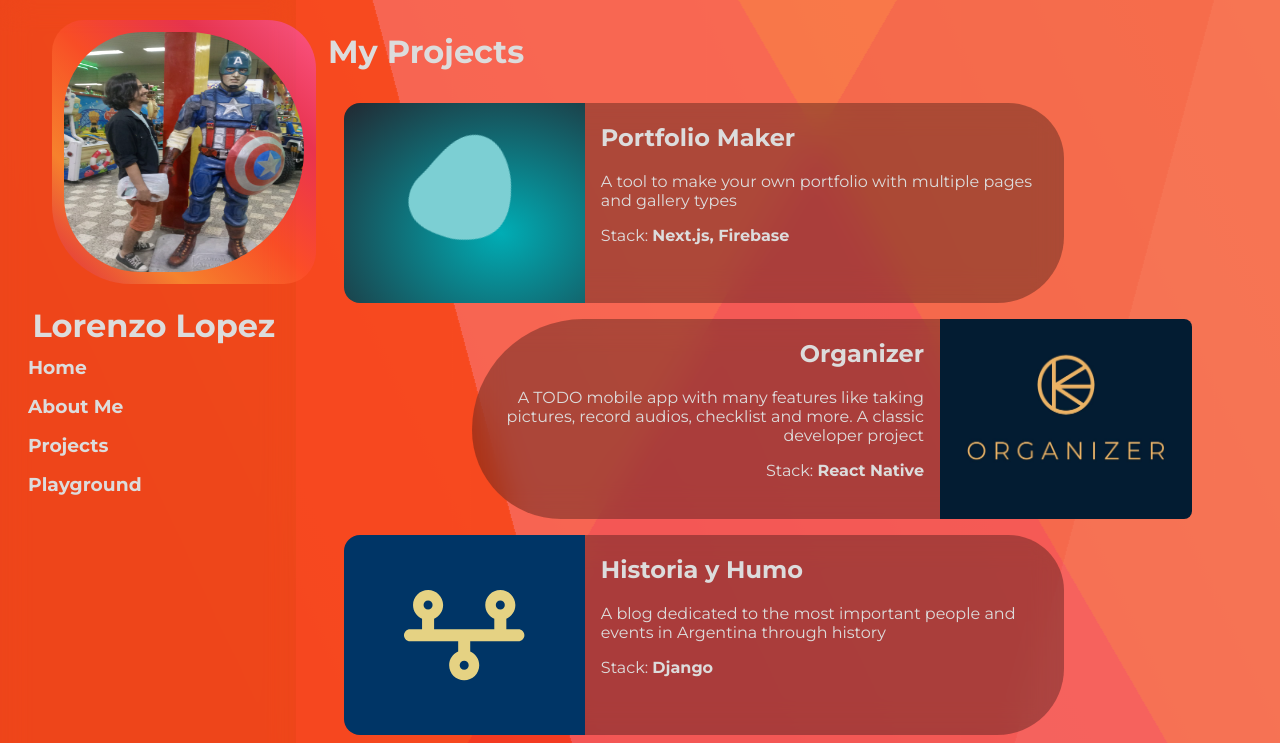
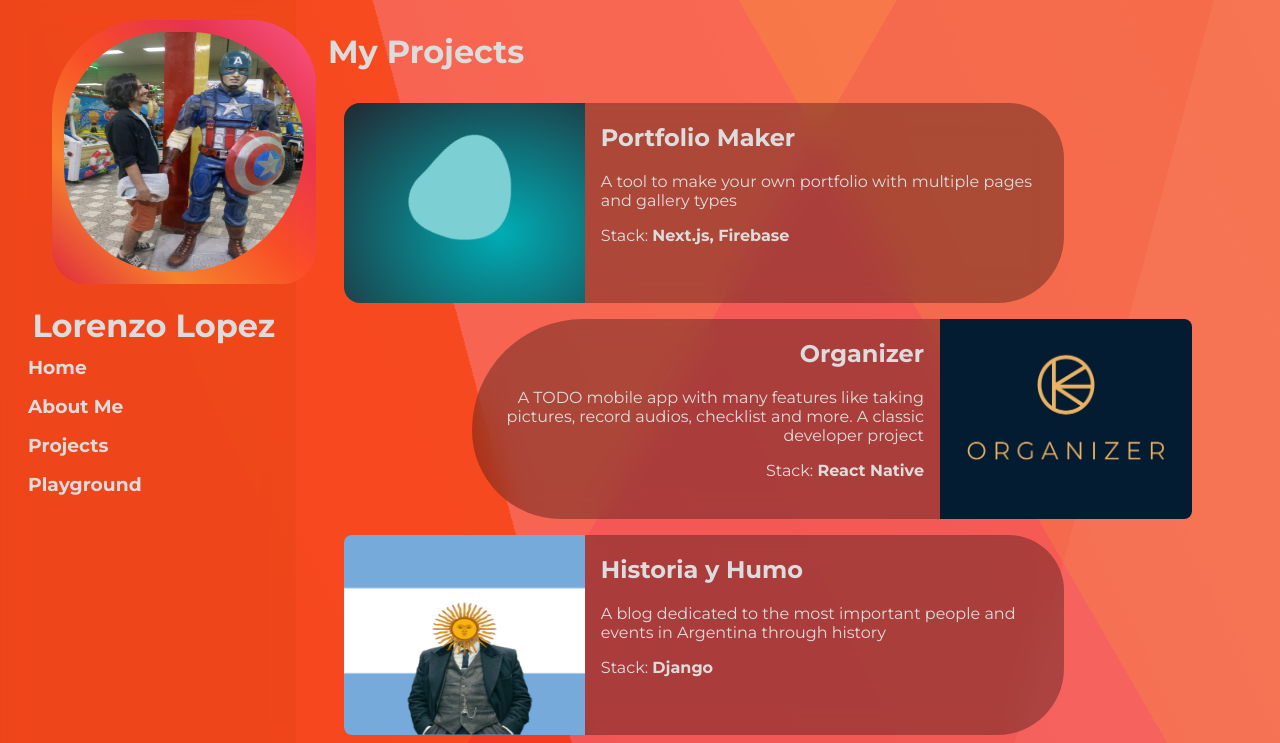
Before and after one commit to lore64210/lorenz-portfolio, a Next.js app: page /en in a window 1280 px wide. Shown: the top 743 px of the page. Built offline with nearby package versions, Linux system fonts and the light colour scheme.

Commit message:
changed blog  image

```diff
--- a/src/app/[lang]/(general)/page.js
+++ b/src/app/[lang]/(general)/page.js
@@ -40,16 +40,11 @@ export default async function Home({ params: { lang = "es" } }) {
                     description={dict.projects["historia-humo"].description}
                     image="/static/images/historia-humo.png"
                     imageComponent={
-                        <div className="historia-humo-logo-container">
-                            <svg
-                                className="historia-humo-logo"
-                                xmlns="http://www.w3.org/2000/svg"
-                                height="1em"
-                                viewBox="0 0 640 512"
-                            >
-                                <path d="M128 72a24 24 0 1 1 0 48 24 24 0 1 1 0-48zm32 97.3c28.3-12.3 48-40.5 48-73.3c0-44.2-35.8-80-80-80S48 51.8 48 96c0 32.8 19.7 61 48 73.3V224H32c-17.7 0-32 14.3-32 32s14.3 32 32 32H288v54.7c-28.3 12.3-48 40.5-48 73.3c0 44.2 35.8 80 80 80s80-35.8 80-80c0-32.8-19.7-61-48-73.3V288H608c17.7 0 32-14.3 32-32s-14.3-32-32-32H544V169.3c28.3-12.3 48-40.5 48-73.3c0-44.2-35.8-80-80-80s-80 35.8-80 80c0 32.8 19.7 61 48 73.3V224H160V169.3zM488 96a24 24 0 1 1 48 0 24 24 0 1 1 -48 0zM320 392a24 24 0 1 1 0 48 24 24 0 1 1 0-48z" />
-                            </svg>
-                        </div>
+                        <ProjectImage
+                            src="/static/images/historia-humo.png"
+                            alt={dict.projects["organizer"].title}
+                            className="historia-humo-logo"
+                        />
                     }
                     tecnologies="Django"
                     href="/historia-y-humo"
--- a/src/styles/desktop/_d_home.scss
+++ b/src/styles/desktop/_d_home.scss
@@ -43,6 +43,9 @@
                     width: 40%;
                     filter: invert(100%);
                 }
+                &.historia-humo-logo {
+                    width: 40%;
+                }
             }
             .historia-humo-logo-container {
                 width: 45%;
@@ -69,6 +72,10 @@
             height: auto;
             &.organizer-logo {
                 transition: all 1.5s ease-in-out;
+            }
+            &.historia-humo-logo {
+                transition: all 1.5s ease-in-out;
+                border-radius: 0.5em 0 0 0.5em;
             }
             &.reversed {
                 border-radius: 1em 0 0 1em;
--- a/src/styles/mobile/_m_home.scss
+++ b/src/styles/mobile/_m_home.scss
@@ -56,6 +56,10 @@
                     width: 100%;
                     height: 100%;
                     filter: invert(100%);
+                }
+                &.historia-humo-logo {
+                    width: 100%;
+                    height: 100%;
                 }
             }
             .historia-humo-logo-container {
```
Also changed, not shown: public/static/images/historia-humo.png (added).
